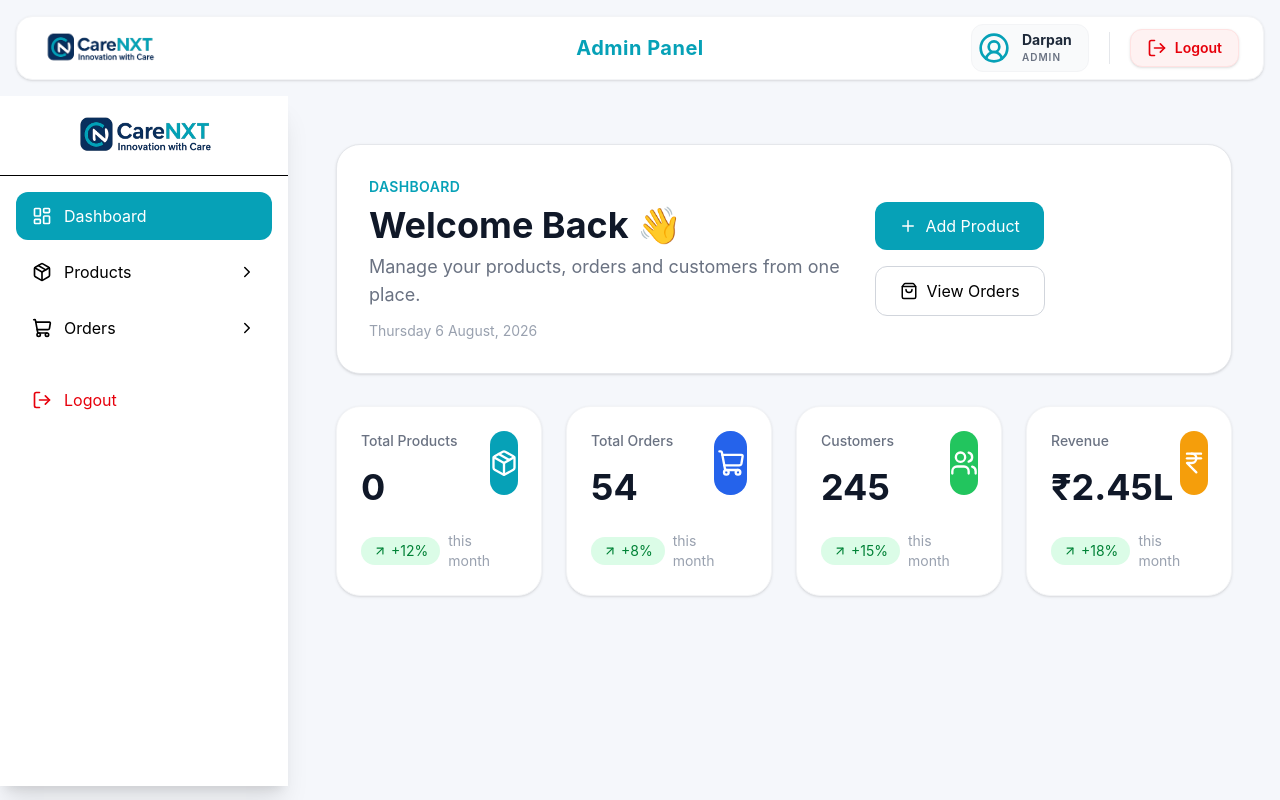
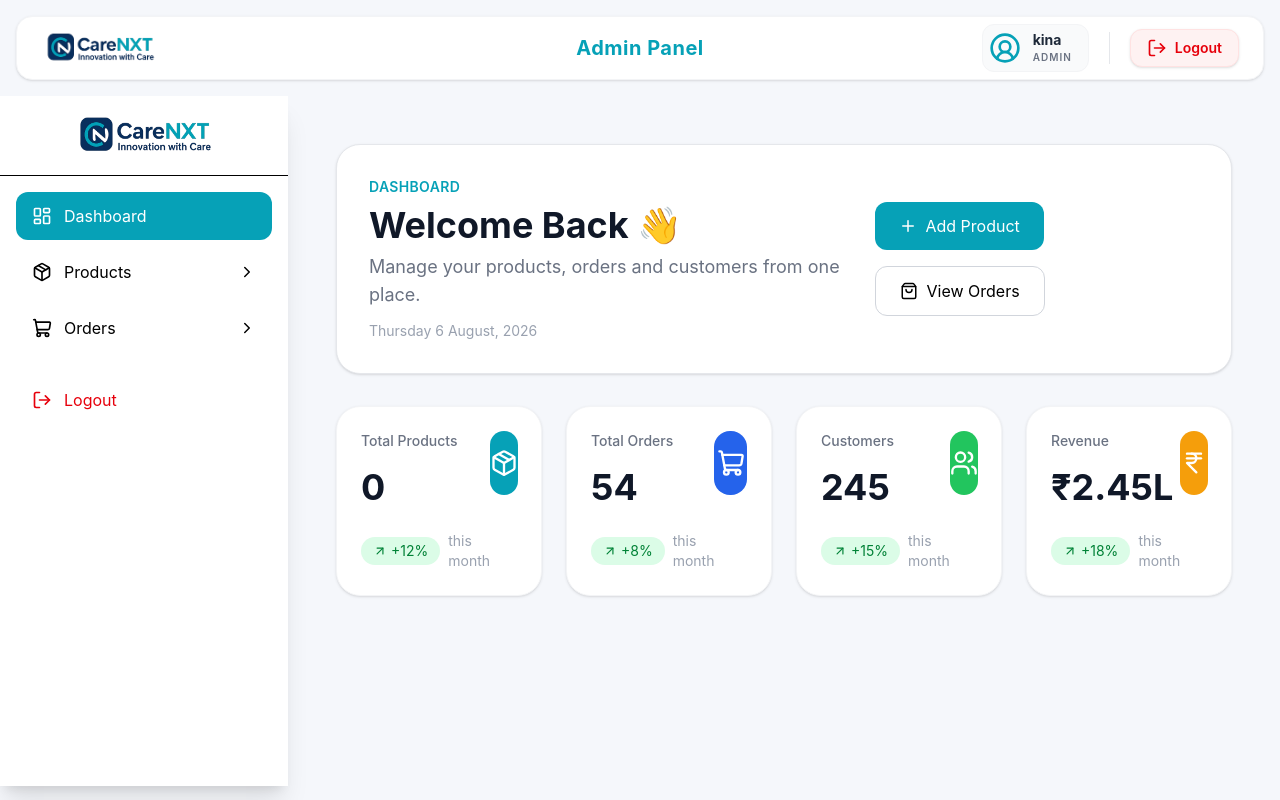
Before and after one commit to kinachouhan/CareNext, a React (Vite) app in the folder frontend/: page /admin in a window 1280 px wide. Built offline with nearby package versions, Linux system fonts and the light colour scheme; no server answers; sample sign-in values are in the browser's storage.

Commit message:
feat: Update AdminNavbar and Navbar styles; modify wishlist thunk comments for clarity

```diff
--- a/frontend/src/admin/components/AdminNavbar.jsx
+++ b/frontend/src/admin/components/AdminNavbar.jsx
@@ -35,20 +35,19 @@ const AdminNavbar = ({ onToggleSidebar }) => {
           />
         </div>
 
-        {/* Center: Title (Desktop only) */}
         <div className="hidden lg:block text-[#06A1B7] font-bold text-center absolute left-1/2 -translate-x-1/2">
           <h1 className="text-xl tracking-wide">Admin Panel</h1>
         </div>
 
-        {/* Right Side: Profile & Logout */}
+
         <div className="flex items-center gap-3 sm:gap-5">
 
-          {/* Profile Badge */}
+
           <div className="flex items-center gap-3 p-1.5 pr-4 rounded-xl bg-gray-50 border border-gray-100">
             <UserCircle2 size={32} className="text-[#06A1B7]" />
             <div className="hidden sm:block text-left">
               <h2 className="font-bold text-gray-800 text-sm leading-tight">
-                Darpan
+                kina
               </h2>
               <span className="text-[10px] text-gray-500 uppercase tracking-widest font-semibold block mt-0.5">
                 Admin
--- a/frontend/src/shared/components/Navbar.jsx
+++ b/frontend/src/shared/components/Navbar.jsx
@@ -91,7 +91,7 @@ const Navbar = () => {
           >
             <ShoppingCart size={20} />
             {totalItems > 0 && (
-              <span className="absolute top-1 right-1 w-4 h-4 rounded-full bg-red-500 text-white text-[10px] font-bold flex items-center justify-center shadow-sm">
+              <span className="absolute top-1 right-1 w-4 h-4 rounded-full bg-[#06A1B7] text-white text-[10px] font-bold flex items-center justify-center shadow-sm">
                 {totalItems}
               </span>
             )}
--- a/frontend/src/slice/wishlist/wishlistThunk.js
+++ b/frontend/src/slice/wishlist/wishlistThunk.js
@@ -25,7 +25,7 @@ export const getWishlistThunk = createAsyncThunk(
   }
 );
 
-// Toggle wishlist item (DB for users, LocalStorage for guests)
+
 export const toggleWishlistThunk = createAsyncThunk(
   "wishlist/toggle",
   async (product, { getState, rejectWithValue }) => {
```
